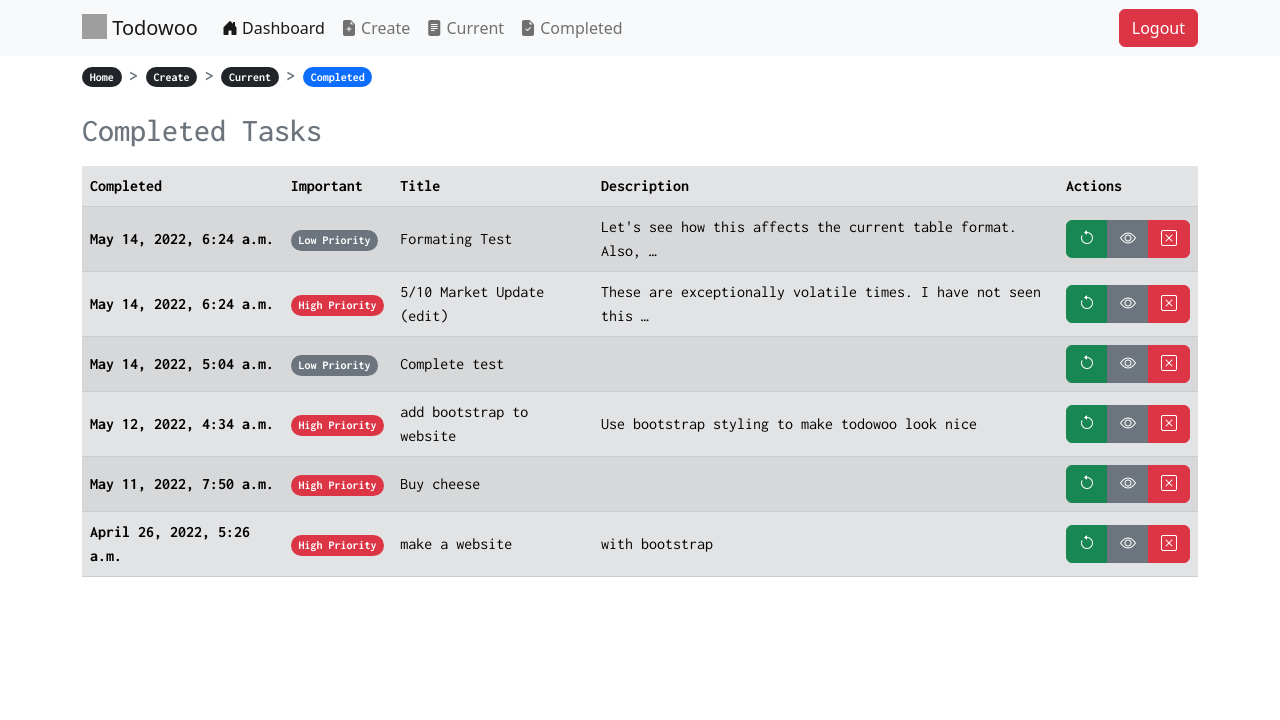
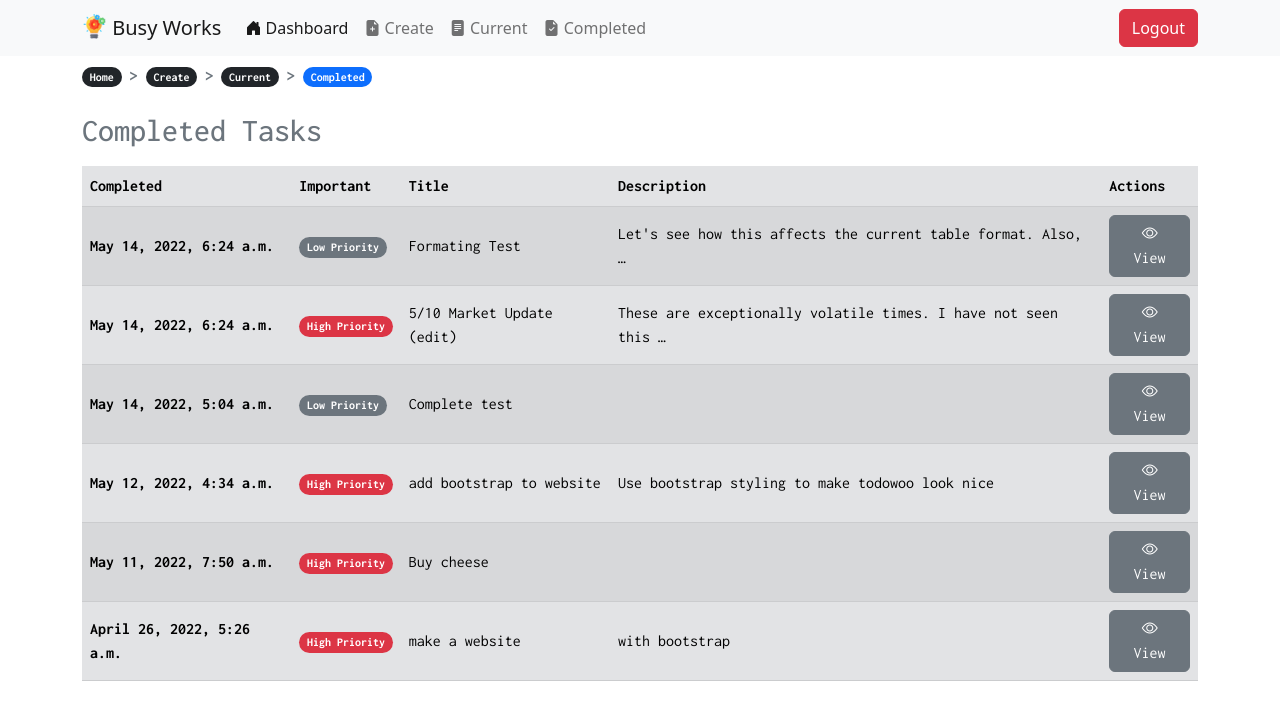
Before and after one commit to dsmxyz/django4-todo-list, a Django app: page /completed/ in a window 1280 px wide. Shown: the top 720 px of the page. Run offline with Django 4.2, Linux system fonts and the light colour scheme; a user stored in the database is signed in; data comes from the database, SQL or seed files in the repository; both versions use the stored data as it was after the commit; grey boxes are pictures that could not be loaded.

Commit message:
tweaked design

```diff
--- a/todo/templates/todo/base.html
+++ b/todo/templates/todo/base.html
@@ -11,7 +11,7 @@
     <link href="https://cdn.jsdelivr.net/npm/bootstrap@5.2.0-beta1/dist/css/bootstrap.min.css" rel="stylesheet" integrity="sha384-0evHe/X+R7YkIZDRvuzKMRqM+OrBnVFBL6DOitfPri4tjfHxaWutUpFmBp4vmVor" crossorigin="anonymous">
     <link rel="stylesheet" href="https://cdn.jsdelivr.net/npm/bootstrap-icons@1.8.1/font/bootstrap-icons.css">
     <!-- Browser tab icon-->
-    <link rel="icon" type="image/png"  href="{% static 'todo/clipboard.png' %}">
+    <link rel="icon" type="image/png"  href="{% static 'todo/thinking.png' %}">
 
     <link rel="preconnect" href="https://fonts.googleapis.com">
     <link rel="preconnect" href="https://fonts.gstatic.com" crossorigin>
--- a/todo/templates/todo/completedtodos.html
+++ b/todo/templates/todo/completedtodos.html
@@ -35,11 +35,7 @@
                         <td>{{ todo.title }}</td>
                         <td>{{ todo.description|truncatewords:10 }}</td>
                         <td>
-                            <div class="btn-group" role="group">
-                            <button class="btn btn-success" type="button"><i class="bi bi-arrow-counterclockwise"></i></button>
-                            <a href="{% url 'viewtodo' todo.id %}" class="btn btn-secondary" type="button"><i class="bi bi-eye"></i></a>
-                            <button class="btn btn-danger" type="button"><i class="bi bi-x-square"></i></button>
-                            </div>
+                            <a href="{% url 'viewtodo' todo.id %}" class="btn btn-secondary" type="button"><i class="bi bi-eye"></i> View</a>
                         </td>
                     </tr>
                     {% endfor %}
--- a/todo/templates/todo/home.html
+++ b/todo/templates/todo/home.html
@@ -6,7 +6,7 @@
 <h1>Hello {{ user }}</h1>
 {% else %}
 <div class="px-4 py-5 my-5 text-center">
-    <img class="d-block mx-auto mb-4" src="{% static 'todo/logo.png' %}" width="55" height="55">
+    <img class="d-block mx-auto mb-4" src="{% static 'todo/thinking.png' %}" width="70" height="70">
     <h1 class="display-5 fw-bold">Busy Works</h1>
     <div class="col-md-6 mx-auto">
         <p class="lead md-4">
--- a/todo/templates/todo/navbar.html
+++ b/todo/templates/todo/navbar.html
@@ -2,9 +2,9 @@
 <nav class="navbar navbar-expand-md navbar-light bg-light">
   <div class="container">
     <a class="navbar-brand" id="navbar-text" href="{% url 'home' %}">
-      <img src="{% static 'todo/clipboard.png' %}" alt="" width="25" height="25"
+      <img src="{% static 'todo/thinking.png' %}" alt="" width="25" height="25"
         class="d-inline-block align-text-top" />
-      Todowoo</a>
+      Busy Works</a>
     <button class="navbar-toggler" type="button" data-bs-toggle="collapse" data-bs-target="#navbarSupportedContent"
       aria-controls="navbarSupportedContent" aria-expanded="false" aria-label="Toggle navigation">
       <span class="navbar-toggler-icon"></span>
```
Also changed, not shown: db.sqlite3, todo/static/todo/thinking.png (added).
